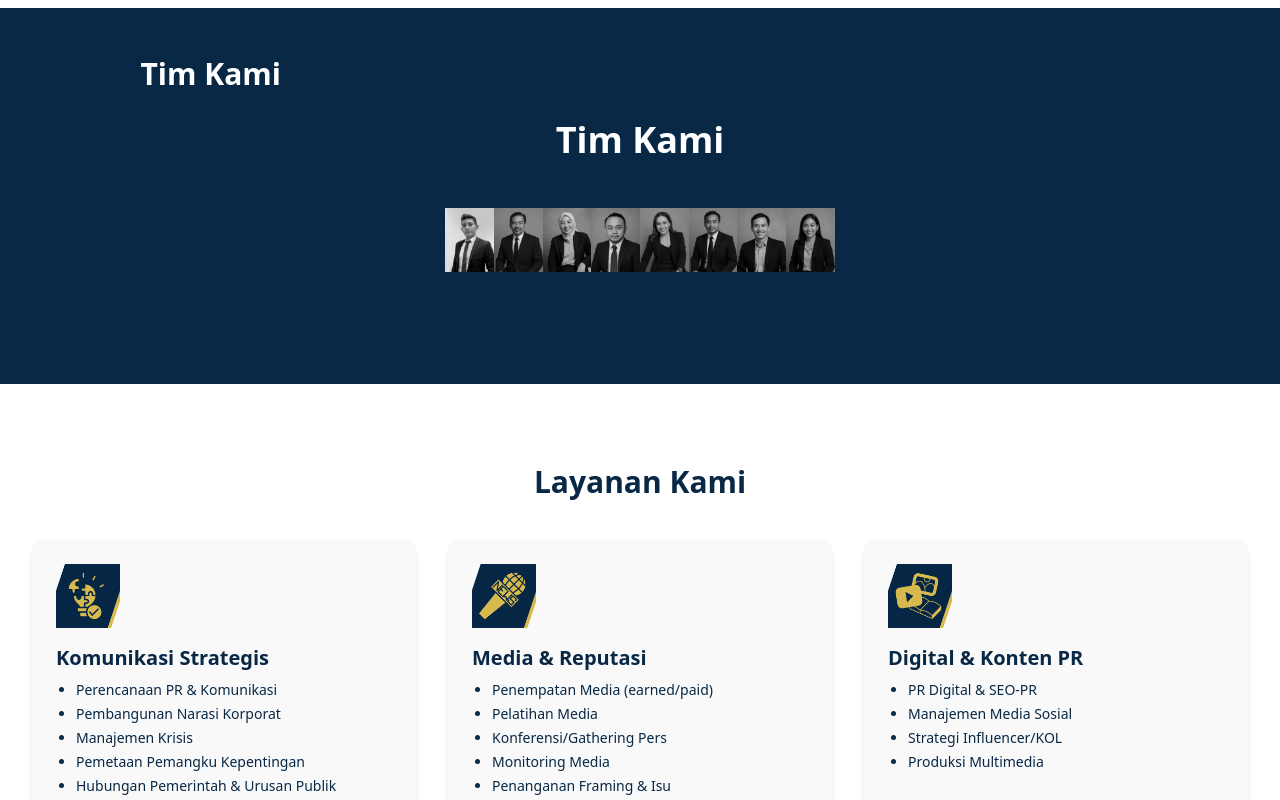
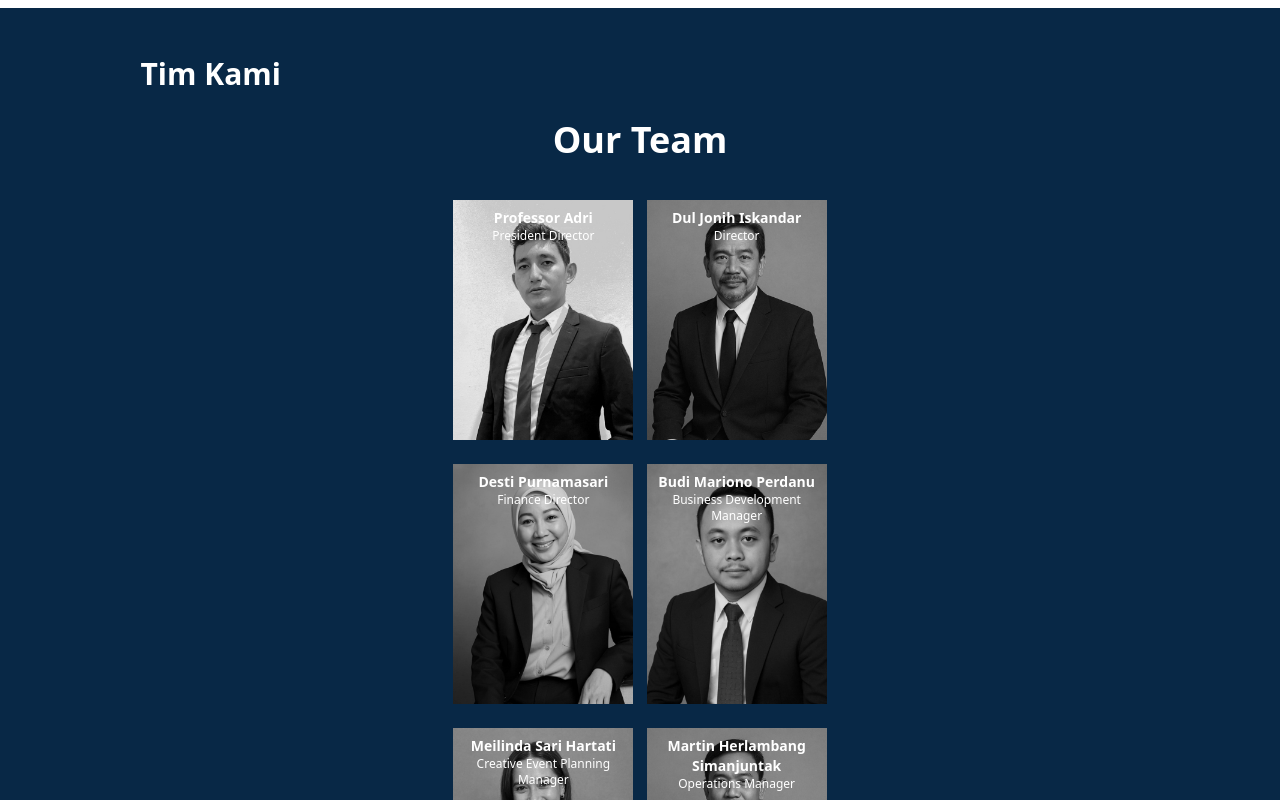
Before and after one commit to ProfAdri90/estetic-dinamis, a Next.js app: page / in a window 1280 px wide. Shown: the part 3520-4320 px from the top of the page. Built offline with nearby package versions, Linux system fonts and the light colour scheme.

Commit message:
Update OurTeams.jsx

```diff
--- a/components/OurTeams.jsx
+++ b/components/OurTeams.jsx
@@ -1,47 +1,81 @@
+import { useState, useEffect } from "react";
 import Image from "next/image";
 
 const teamMembers = [
-  { nameId: "Profesor Adri", nameEn: "Professor Adri", titleId: "Direktur Utama", titleEn: "President Director", image: "/team/profadri.jpeg" },
-  { nameId: "Dul Jonih Iskandar", nameEn: "Dul Jonih Iskandar", titleId: "Direktur", titleEn: "Director", image: "/team/duljoni.jpeg" },
-  { nameId: "Desti Purnamasari", nameEn: "Desti Purnamasari", titleId: "Direktur Keuangan", titleEn: "Finance Director", image: "/team/desti.jpeg" },
-  { nameId: "Budi Mariono Perdanu", nameEn: "Budi Mariono Perdanu", titleId: "Manajer Pengembangan Bisnis", titleEn: "Business Development Manager", image: "/team/budi.jpeg" },
-  { nameId: "Meilinda Sari Hartati", nameEn: "Meilinda Sari Hartati", titleId: "Manajer Perencana Event Kreatif", titleEn: "Creative Event Planning Manager", image: "/team/didit.jpeg" },
-  { nameId: "Martin Herlambang Simanjuntak", nameEn: "Martin Herlambang Simanjuntak", titleId: "Manajer Operasional", titleEn: "Operations Manager", image: "/team/martin.jpeg" },
-  { nameId: "Rizka Bintang Utara", nameEn: "Rizka Bintang Utara", titleId: "Manajer Event", titleEn: "Event Manager", image: "/team/azka.jpeg" },
-  { nameId: "Putri Pangabean", nameEn: "Putri Pangabean", titleId: "Manajer Pemasaran", titleEn: "Marketing Manager", image: "/team/putri.jpeg" },
+  {
+    name: { id: "Profesor Adri", en: "Professor Adri" },
+    title: { id: "Direktur Utama", en: "President Director" },
+    image: "/team/profadri.jpeg",
+  },
+  {
+    name: { id: "Dul Jonih Iskandar", en: "Dul Jonih Iskandar" },
+    title: { id: "Direktur", en: "Director" },
+    image: "/team/duljoni.jpeg",
+  },
+  {
+    name: { id: "Desti Purnamasari", en: "Desti Purnamasari" },
+    title: { id: "Direktur Keuangan", en: "Finance Director" },
+    image: "/team/desti.jpeg",
+  },
+  {
+    name: { id: "Budi Mariono Perdanu", en: "Budi Mariono Perdanu" },
+    title: { id: "Manajer Pengembangan Bisnis", en: "Business Development Manager" },
+    image: "/team/budi.jpeg",
+  },
+  {
+    name: { id: "Meilinda Sari Hartati", en: "Meilinda Sari Hartati" },
+    title: { id: "Manajer Perencana Event Kreatif", en: "Creative Event Planning Manager" },
+    image: "/team/didit.jpeg",
+  },
+  {
+    name: { id: "Martin Herlambang Simanjuntak", en: "Martin Herlambang Simanjuntak" },
+    title: { id: "Manajer Operasional", en: "Operations Manager" },
+    image: "/team/martin.jpeg",
+  },
+  {
+    name: { id: "Rizka Bintang Utara", en: "Rizka Bintang Utara" },
+    title: { id: "Manajer Event", en: "Event Manager" },
+    image: "/team/azka.jpeg",
+  },
+  {
+    name: { id: "Putri Pangabean", en: "Putri Pangabean" },
+    title: { id: "Manajer Pemasaran", en: "Marketing Manager" },
+    image: "/team/putri.jpeg",
+  },
 ];
 
-export default function OurTeams({ lang = "id" }) {
+export default function OurTeams() {
+  const [lang, setLang] = useState("id");
+
+  useEffect(() => {
+    if (typeof window !== "undefined") {
+      const browserLang = navigator.language;
+      setLang(browserLang.startsWith("en") ? "en" : "id");
+    }
+  }, []);
+
   return (
-    <section id="tim" className="bg-[#082846] text-white py-16">
-      {/* Judul cuma satu */}
-      <h2 className="text-4xl font-bold text-center mb-12">
+    <section id="tim" className="bg-[#082846] py-16 text-white">
+      <h2 className="text-4xl font-bold text-center mb-10">
         {lang === "id" ? "Tim Kami" : "Our Team"}
       </h2>
 
-      {/* GRID TIM */}
-      <div className="grid grid-cols-2 md:grid-cols-8 gap-0 max-w-full mx-auto">
+      <div className="max-w-screen-xl mx-auto flex flex-wrap justify-center sm:justify-between gap-y-6 px-2">
         {teamMembers.map((member, index) => (
-          <div key={index} className="relative group w-full aspect-[3/4] overflow-hidden">
-            {/* FOTO */}
+          <div
+            key={index}
+            className="relative w-[22vw] sm:w-[22vw] aspect-[3/4] overflow-hidden group"
+            style={{ maxWidth: "180px" }}
+          >
             <Image
               src={member.image}
-              alt={lang === "id" ? member.nameId : member.nameEn}
-              layout="fill"
-              objectFit="cover"
-              className="transition duration-500 grayscale group-hover:grayscale-0"
+              alt={member.name[lang]}
+              fill
+              className="object-cover transition duration-500 grayscale group-hover:grayscale-0"
             />
-
-            {/* OVERLAY (HOVER hanya di desktop) */}
-            <div className="hidden md:flex absolute inset-0 bg-black/50 opacity-0 group-hover:opacity-100 transition duration-500 flex-col justify-center items-center text-center px-2">
-              <p className="text-sm font-semibold">{lang === "id" ? member.nameId : member.nameEn}</p>
-              <p className="text-xs">{lang === "id" ? member.titleId : member.titleEn}</p>
-            </div>
-
-            {/* MOBILE: Nama langsung muncul */}
-            <div className="md:hidden absolute bottom-0 left-0 right-0 bg-black/70 text-center text-xs p-1">
-              <p className="font-semibold">{lang === "id" ? member.nameId : member.nameEn}</p>
-              <p>{lang === "id" ? member.titleId : member.titleEn}</p>
+            <div className="absolute bottom-0 w-full text-center text-white text-sm px-2 py-2 bg-black/60 backdrop-blur-sm transition-all duration-500 opacity-0 group-hover:opacity-100 sm:opacity-100 sm:static sm:bg-transparent sm:backdrop-blur-0">
+              <p className="font-semibold">{member.name[lang]}</p>
+              <p className="text-xs">{member.title[lang]}</p>
             </div>
           </div>
         ))}
```
